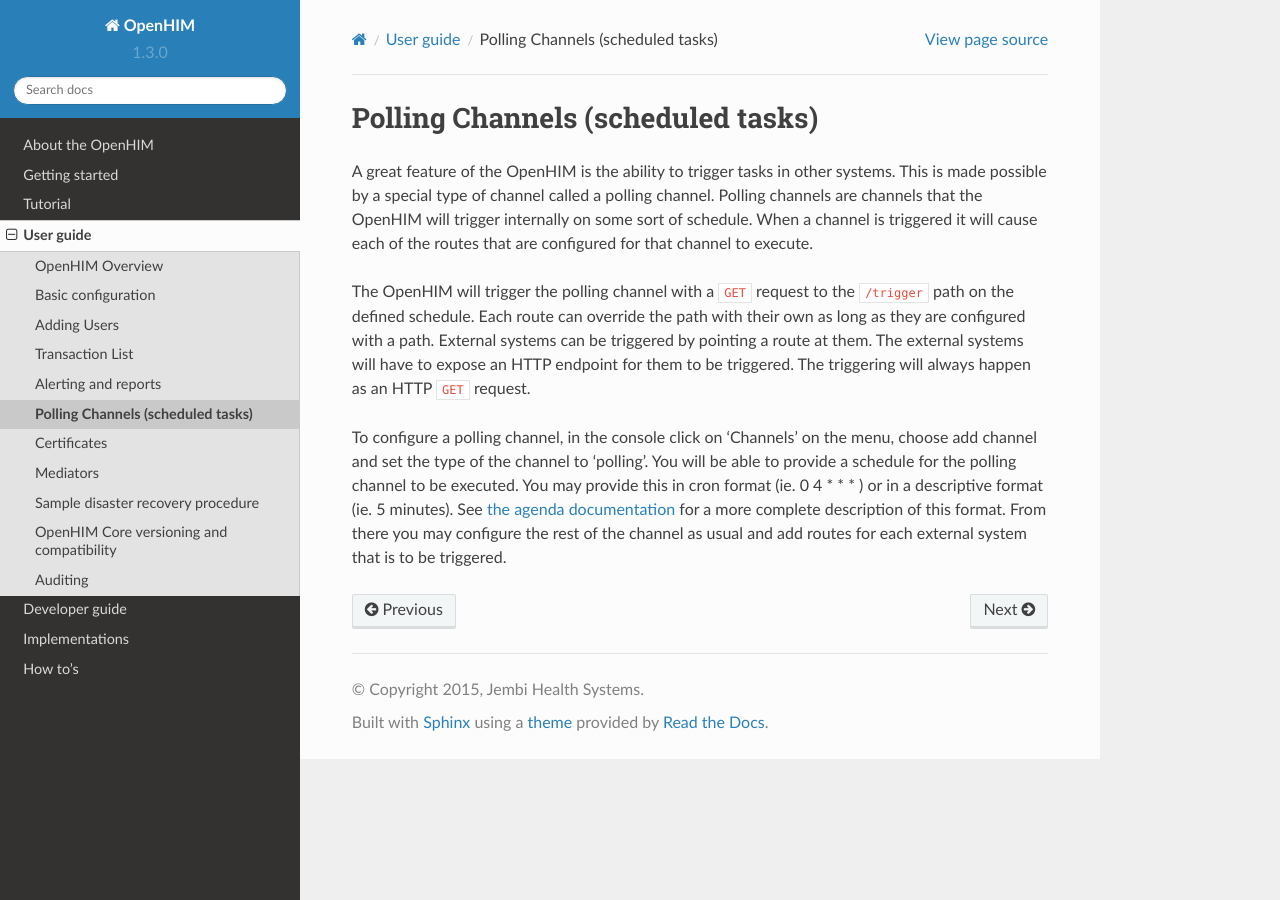
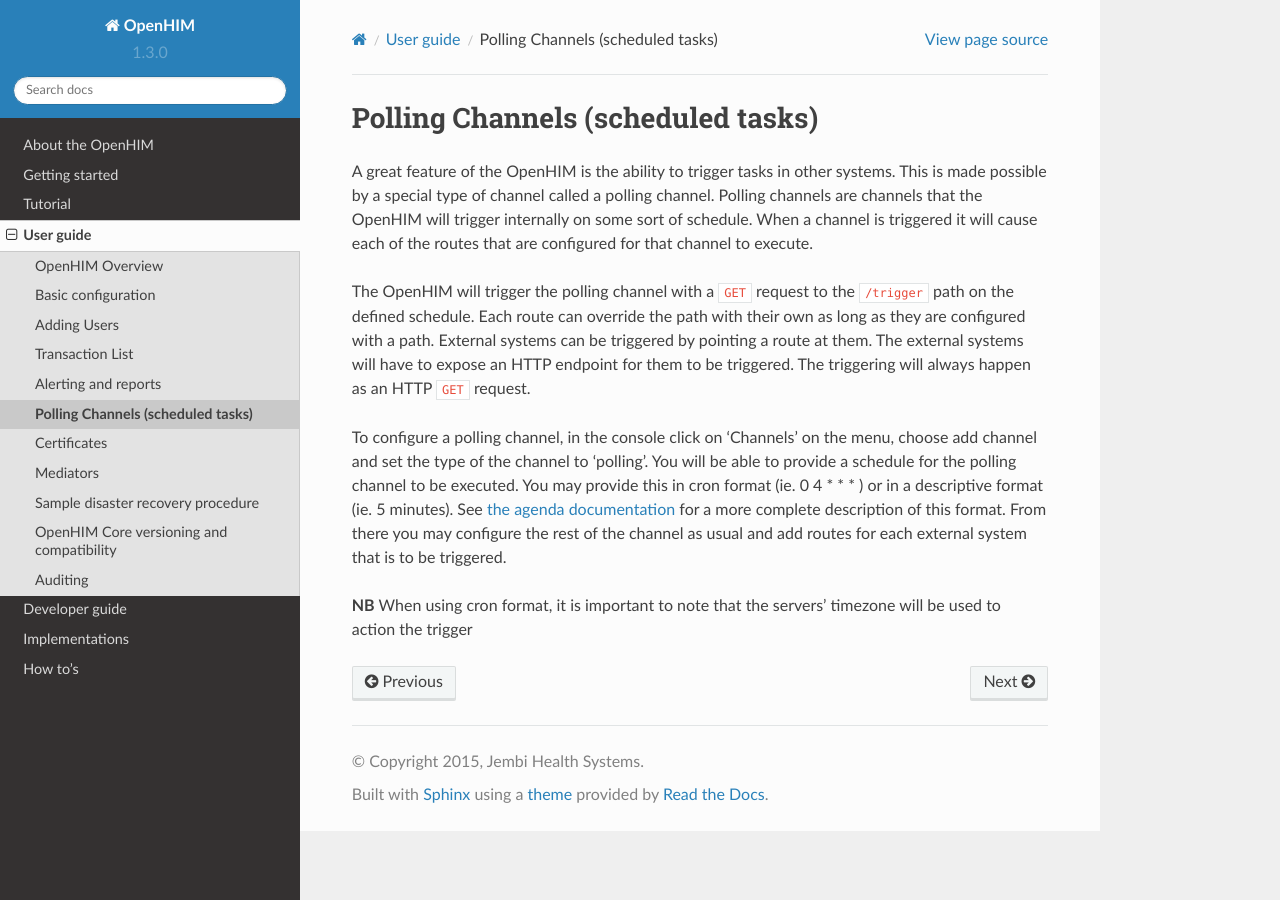
Before and after one commit to jembi/openhim-core-js, a Sphinx documentation site: the page built from docs/user-guide/polling-channels.md, in a window 1280 px wide. Built offline with Sphinx 7.4.7 and the Read the Docs theme 2.0.0, drawn with Linux system fonts in a browser that asks for light colours.

Commit message:
OHM-360: Fix Agenda timezone issue Agenda was defaulting to UTC timezone and not using the timezone of the server. Agenda tasks will now executing in the servers' timezone

```diff
--- a/docs/user-guide/polling-channels.md
+++ b/docs/user-guide/polling-channels.md
@@ -22,3 +22,5 @@
 for a more complete description of this format. From there you may configure the
 rest of the channel as usual and add routes for each external system that is to
 be triggered.
+
+**NB** When using cron format, it is important to note that the servers' timezone will be used to action the trigger
--- a/package.json
+++ b/package.json
@@ -33,6 +33,7 @@
     "koa-statsd": "^0.0.2",
     "lodash": "^4.14.0",
     "moment": "^2.12.0",
+    "moment-timezone": "^0.5.5",
     "mongoose": "^4.4.18",
     "nconf": "^0.8.4",
     "node-uuid": "^1.4.1",
```
Also changed, not shown: 4 other files.
